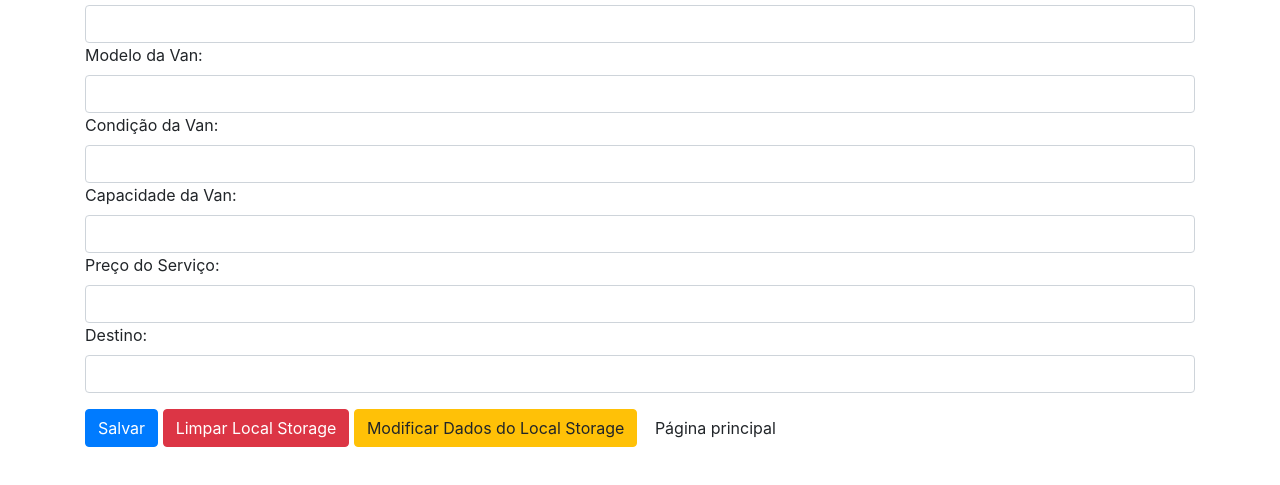
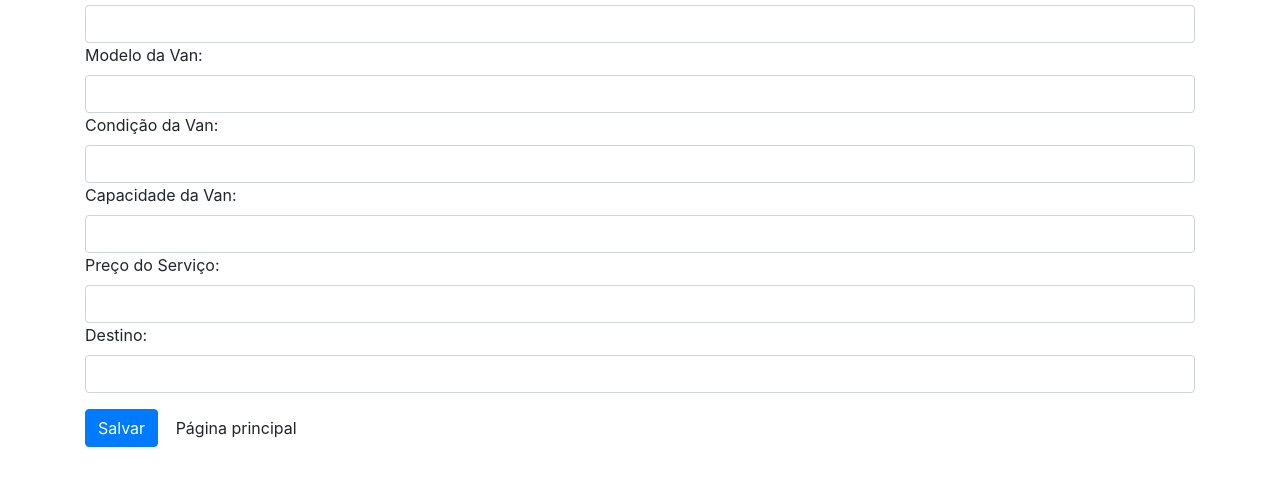
Before and after one commit to ICEI-PUC-Minas-PPLES-TI/plf-es-2023-1-ti1-0385100-problemas-de-mobilidade-urbana, a plain HTML site: page codigo/pag/cadastroMoto.html in a window 1280 px wide. Shown: the part 83-568 px from the top of the page. Drawn offline with nearby package versions, Linux system fonts and the light colour scheme.

```diff
--- a/codigo/pag/cadastroMoto.html
+++ b/codigo/pag/cadastroMoto.html
@@ -34,8 +34,6 @@
       </div>
 
       <button type="submit" class="btn btn-primary">Salvar</button>
-      <button type="button" class="btn btn-danger" id="limparLocalStorage">Limpar Local Storage</button>
-      <button type="button" class="btn btn-warning" id="modificarLocalStorage">Modificar Dados do Local Storage</button>
       <button class="btn" id="index">Página principal</button>
     </form>
   </div>
```
